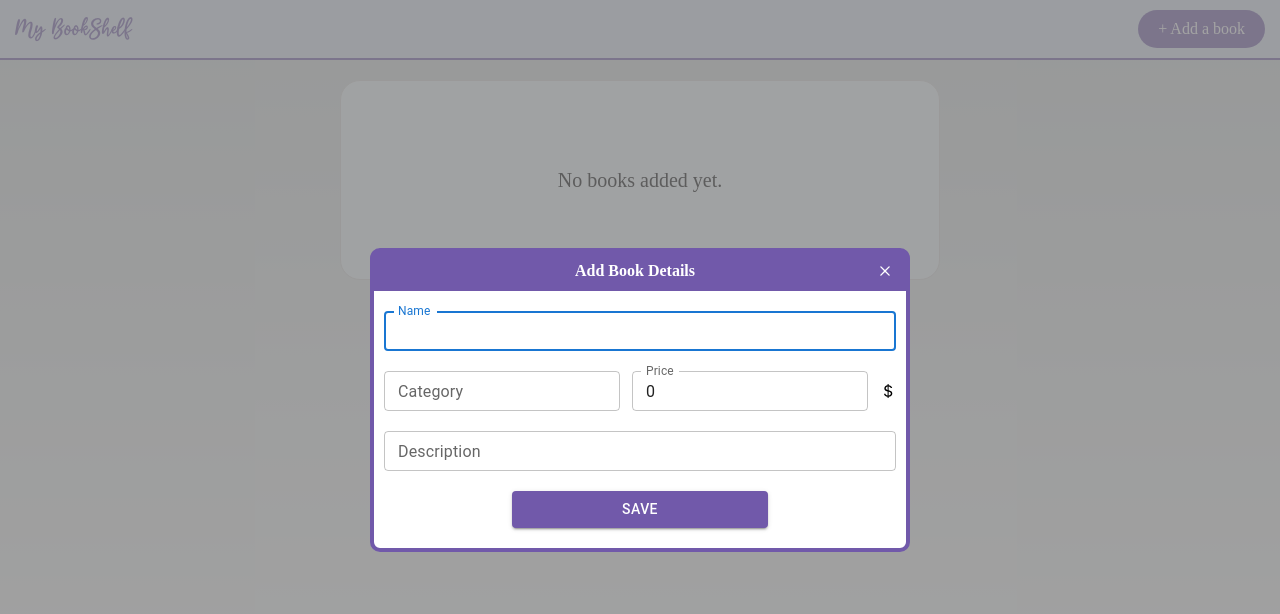
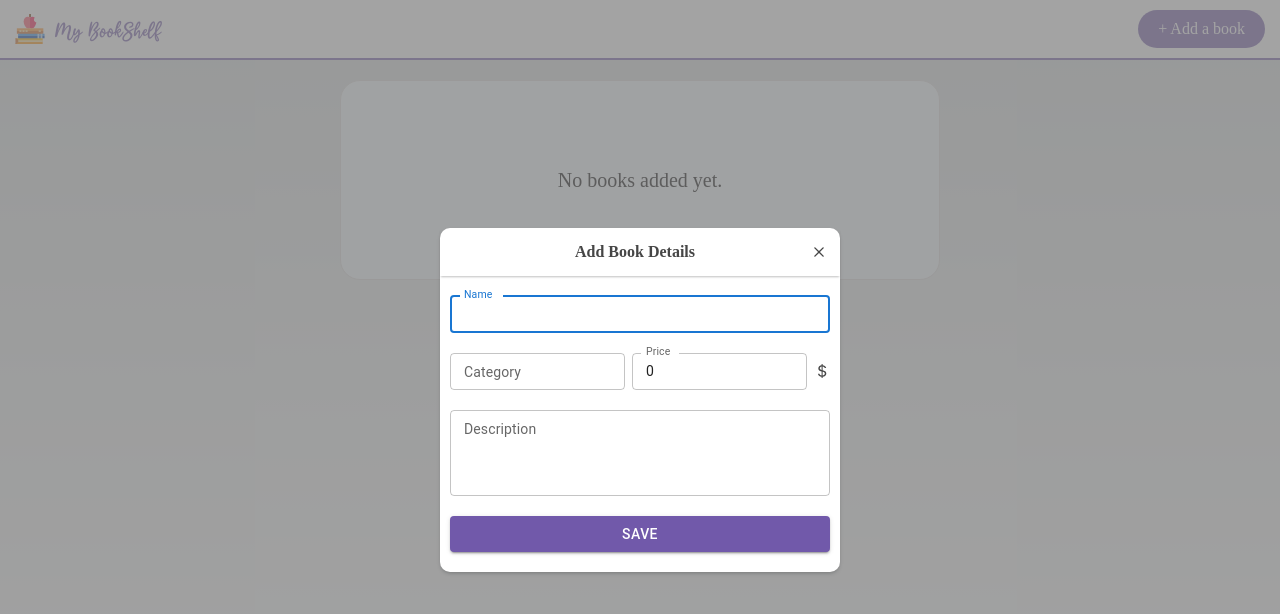
Before and after one commit to vah-most/my-bookshelf, a Next.js app: page / in a window 1280 px wide. Both pictures are taken after a click on the element "+ Add a book". Shown: the top 614 px of the page. Built offline with nearby package versions, Linux system fonts and the light colour scheme.

Commit message:
Improved modal and header style

```diff
--- a/src/components/BookEditor/BookEditor.scss
+++ b/src/components/BookEditor/BookEditor.scss
@@ -27,10 +27,14 @@
       width: 46%;
     }
 
+    .book-editor__currency-icon {
+      color: $modal-text-color;
+    }
+
     .book-editor__save-btn {
       background-color: $modal-button-bg-color;
       color: $modal-button-text-color;
-      width: 50%;
+      width: 100%;
     }
   }
 
--- a/src/components/BookEditor/BookEditor.tsx
+++ b/src/components/BookEditor/BookEditor.tsx
@@ -44,6 +44,9 @@ const BookEditor = ({ book, onClose, onSave }: IBookEditorProps) => {
             <TextField
               autoFocus={true}
               error={!initialView && bookProps.name === ""}
+              helperText={
+                initialView || bookProps.name ? "" : "Please enter name."
+              }
               className="book-editor__row-name"
               label="Name"
               onBlur={() => setInitialView(false)}
@@ -72,13 +75,14 @@ const BookEditor = ({ book, onClose, onSave }: IBookEditorProps) => {
               }}
               value={bookProps.price}
             />
-            <CurrencyDollar />
+            <CurrencyDollar className="book-editor__currency-icon" />
           </div>
           <div className="book-editor__row">
             <TextField
               className="book-editor__row-desc"
               label="Description"
               multiline={true}
+              minRows={3}
               maxRows={3}
               onChange={(event: React.ChangeEvent<HTMLInputElement>) => {
                 handlePropChange("description", event.target.value);
--- a/src/components/Button/Button.scss
+++ b/src/components/Button/Button.scss
@@ -0,0 +1,3 @@
+.button__container {
+  font-size: 14px !important;
+}
--- a/src/components/Button/Button.tsx
+++ b/src/components/Button/Button.tsx
@@ -9,9 +9,13 @@ interface IButtonProps {
   [prop: string]: any;
 }
 
-const Button = ({ children, onClick, ...rest }: IButtonProps) => {
+const Button = ({ children, className, onClick, ...rest }: IButtonProps) => {
   return (
-    <MUIButton onClick={onClick} {...rest}>
+    <MUIButton
+      onClick={onClick}
+      className={`button__container ${className}`}
+      {...rest}
+    >
       {children}
     </MUIButton>
   );
--- a/src/components/Header/Header.scss
+++ b/src/components/Header/Header.scss
@@ -15,11 +15,13 @@
 
   .header__title {
     @include flex-view(row, flex-start, center);
+    gap: 10px;
 
     span {
       color: $header-text-color;
       font-family: Loftygoals;
-      font-size: 22px;
+      font-size: 20px;
+      margin-top: 5px;
       white-space: nowrap;
     }
   }
--- a/src/components/Header/Header.tsx
+++ b/src/components/Header/Header.tsx
@@ -1,6 +1,8 @@
 import React from "react";
+import Image from "next/image";
 
 import HeaderActions from "../HeaderActions";
+import Logo from "@/../public/images/logo.svg";
 
 import "./Header.scss";
 
@@ -8,6 +10,7 @@ const Header = () => {
   return (
     <div className="header__container">
       <div className="header__title">
+        <Image width={30} height={30} alt="" src={Logo} />
         <span>My BookShelf</span>
       </div>
       <HeaderActions />
--- a/src/components/Modal/Modal.scss
+++ b/src/components/Modal/Modal.scss
@@ -20,20 +20,19 @@
   .modal__box {
     @include flex-view(column, flex-start, center);
     background-color: $modal-bg-color;
-    border: 4px solid $modal-border-color;
     border-radius: 10px;
+    box-shadow: 0 2px 4px -1px $box-shadow;
     cursor: auto;
     max-height: 100%;
+    width: min(90%, 400px);
 
     .modal__title {
       @include flex-center-view(row);
-      background-color: $modal-title-bg-color;
-      border-bottom: 1px solid $modal-border-color;
-      color: $modal-title-text-color;
+      box-shadow: 0 2px 2px -1px $box-shadow;
+      color: $modal-text-color;
       cursor: unset;
       font-weight: 700;
-      padding: 10px 10px 10px 0px;
-      padding-bottom: 10px;
+      padding: 15px 10px 15px 0px;
       position: relative;
       width: 100%;
 
--- a/src/components/TextField/TextField.scss
+++ b/src/components/TextField/TextField.scss
@@ -2,6 +2,8 @@
 
 .textFieldView {
   input,
-  textarea {
+  textarea,
+  label {
+    font-size: 14px !important;
   }
 }
--- a/src/styles/_colors.scss
+++ b/src/styles/_colors.scss
@@ -5,7 +5,7 @@ $add-button-bg-color: $royal-purple;
 $add-button-text-color: $white;
 
 //============= Header ==================//
-$header-bg-color: $lavender;
+$header-bg-color: $white;
 $header-border-color: $royal-purple;
 $header-text-color: $royal-purple;
 
@@ -16,7 +16,7 @@ $modal-button-bg-color: $royal-purple;
 $modal-button-text-color: $white;
 $modal-cover-bg-color: $gray;
 $modal-title-bg-color: $royal-purple;
-$modal-title-text-color: $white;
+$modal-text-color: #464646;
 
 $book-item-bg-color: #f5fafd;
 $book-item-border-color: #dddbdb;
@@ -31,3 +31,5 @@ $book-item-delete-text-color: white;
 $scrollbar-bg-color: #e2eaf8;
 $scrollbar-thumb-color: #000000;
 $scrollbar-track-color: #e7ecf5;
+
+$box-shadow: rgba(0, 0, 0, 0.25);
```
Also changed, not shown: public/images/logo.svg (added).
